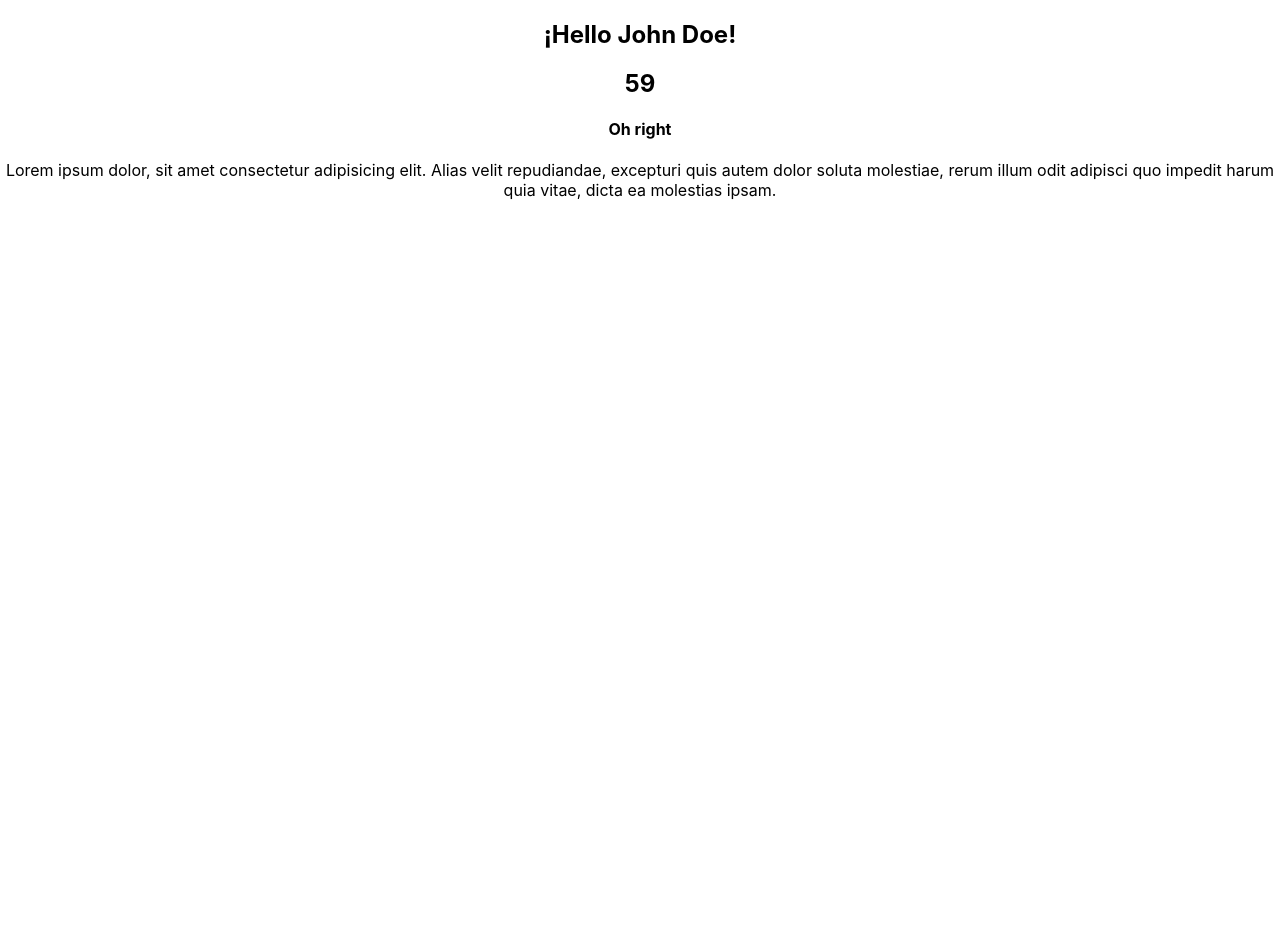
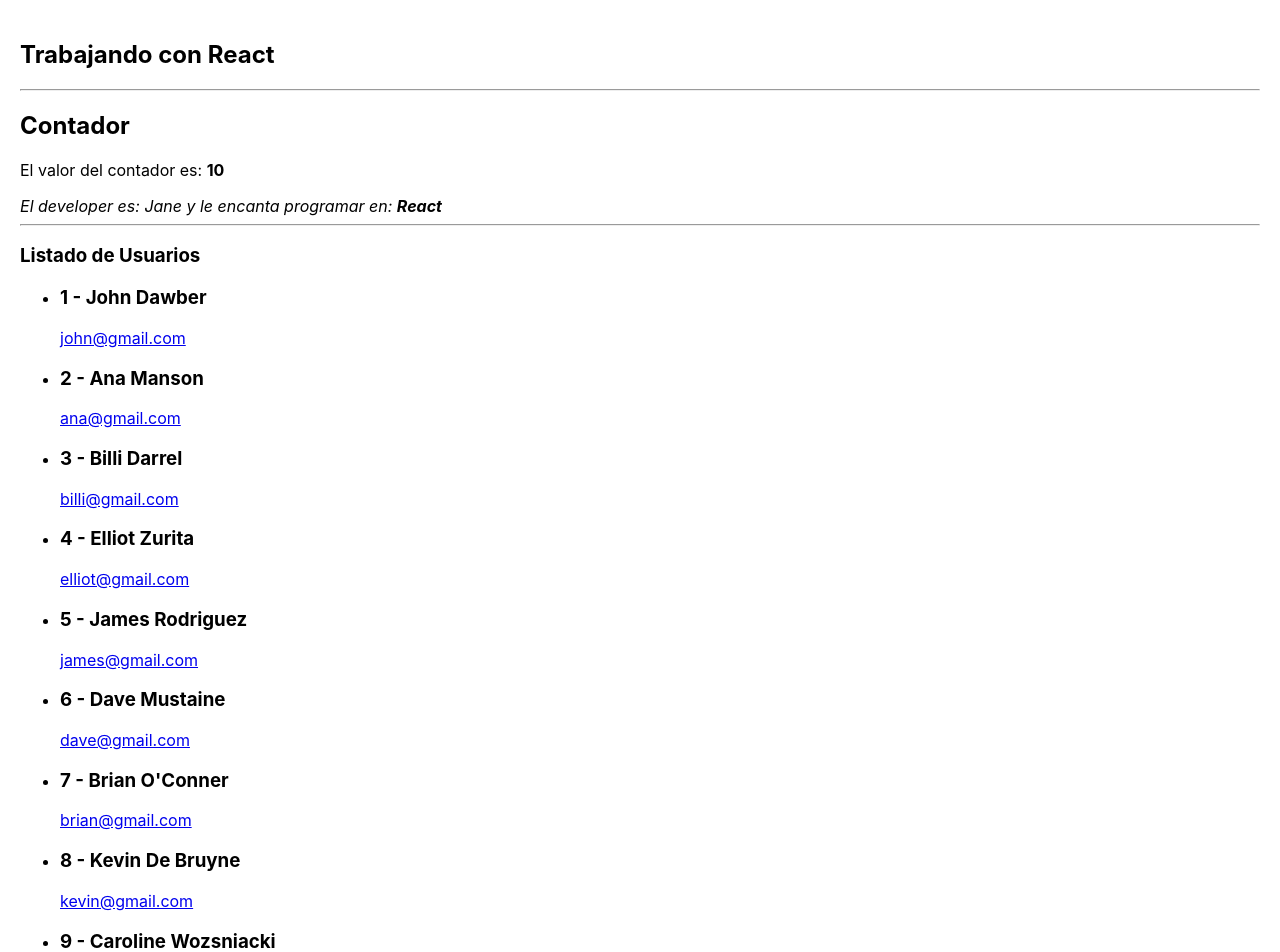
Before and after one commit to Elias-Zurita/learningReactTFSD, a React (Create React App) app: page / in a window 1280 px wide. Shown: the top 952 px of the page. Before the commit the page ends 800 px from the top, so only its background shows below. Built offline with nearby package versions, Linux system fonts and the light colour scheme.

Commit message:
ciclo de vida

```diff
--- a/package.json
+++ b/package.json
@@ -6,6 +6,7 @@
     "@testing-library/jest-dom": "^5.17.0",
     "@testing-library/react": "^13.4.0",
     "@testing-library/user-event": "^13.5.0",
+    "prop-types": "^15.8.1",
     "react": "^18.2.0",
     "react-dom": "^18.2.0",
     "react-scripts": "5.0.1",
--- a/src/App.css
+++ b/src/App.css
@@ -1,7 +1,3 @@
-.App {
-  text-align: center;
-}
-
 .App-logo {
   height: 40vmin;
   pointer-events: none;
--- a/src/App.js
+++ b/src/App.js
@@ -1,13 +1,18 @@
 import './App.css';
 
 // Importar el componente
-import Saludo from './components/Saludo'; // No requiere Saludo extension por que babel lo hace solo
+import Gretting from "./components/Gretting"; // No requiere el componente extension por que babel lo hace solo
+import Users from "./components/Users";
+import Counter from "./components/Counter";
+import Button from "./components/Button";
+import USERS_DATA from "./data/users.json";
 
-function App(){
-    const age = 50; // declaro age
+function App(){ // Aca utilizo los componentes que quiero renderizar.
     return(
-        <div className='App'>
-            {age > 10 ? <Saludo/> : "" }
+        <div className="App">
+            <Gretting text={"Trabajando con React"}/>
+            <Counter subject="React" developerName="Jane" />
+            <Users usersList={USERS_DATA}/>
         </div>
     )
 }
--- /dev/null
+++ b/src/components/Button.jsx
@@ -0,0 +1,7 @@
+const Button = ({text}) => {
+    return (
+        <button>{text}</button>
+    )
+}
+
+export default Button;
--- /dev/null
+++ b/src/components/Counter.jsx
@@ -0,0 +1,38 @@
+import { Component } from "react"; // Cuando necesito Component se coloca entre llaves {}
+
+class Counter extends Component {
+    constructor(props){
+        super(props); // Permite que la app funcione, ya que es constructor del componente padre
+        this.state = {
+            initialValue: 10,
+            developer: this.props.developerName,
+
+        }
+    }
+
+    componentDidMount(){ // Cuando el componente se monta se ejecuta este metodo, cuando se renderiza
+        console.log("%c Se monto el componente " , "background: red");
+    }
+    componentDidUpdate(){ // Cuando el componente se actualiza su estado, si cambia algo
+        console.log("%c Se actualizó el componente ", "background: yellow");
+    }
+    componentWillUnmount(){ // Cuando el componente se desmonta
+        console.log("%c Se desmontó el componente ", "background: blue");
+    }
+
+    render() {
+        const {initialValue,developer} = this.state;
+        const {subject} = this.props;
+        return (
+            <>
+                <hr />
+                <h2>Contador</h2>
+                <p>El valor del contador es: <strong>{ initialValue }</strong></p>
+                <em>El developer es: {developer} y le encanta programar en: <strong>{subject}</strong></em>
+                <hr />
+            </>
+        )
+    }
+}
+
+export default Counter;
--- /dev/null
+++ b/src/components/Gretting.jsx
@@ -0,0 +1,20 @@
+import PropTypes from "prop-types";
+
+function Gretting({text, children}) {
+    return (
+        <>
+            <h2 className="title">{text}</h2>
+            {children}
+        </>
+    )
+}
+
+Gretting.propTypes = {
+    text: PropTypes.string
+}
+
+Gretting.defaultProps = {
+    text: "Valor generico"
+}
+
+export default Gretting ;
--- a/src/components/Saludo.jsx
+++ /dev/null
@@ -1,13 +0,0 @@
-function Saludo(){
-    const user = "John Doe"
-    return (
-        <>
-            <h2 className="title">¡Hello {user}!</h2>
-            <h2>{8+51}</h2>
-            {350 > 200 ? <h4>Oh right</h4> : <h3>Yeeah Buddy</h3> }
-            <p>Lorem ipsum dolor, sit amet consectetur adipisicing elit. Alias velit repudiandae, excepturi quis autem dolor soluta molestiae, rerum illum odit adipisci quo impedit harum quia vitae, dicta ea molestias ipsam.</p>
-        </>
-    )
-}
-
-export default Saludo;
--- /dev/null
+++ b/src/components/UserData.jsx
@@ -0,0 +1,21 @@
+import PropTypes from "prop-types";
+
+const UserData = ({ oneUser }) => {
+    return (
+        <li>
+            <h3>{`${oneUser.id} - ${oneUser.firstName} ${oneUser.lastName}`}</h3>
+            <a href={oneUser.email}>{oneUser.email}</a>
+        </li>
+    )
+}
+
+UserData.propTypes = {
+    oneUser: PropTypes.shape({
+        id: PropTypes.number,
+        firstName: PropTypes.string,
+        lastName: PropTypes.string,
+        email: PropTypes.string,
+    }).isRequired,
+}
+
+export default UserData;
--- /dev/null
+++ b/src/components/Users.jsx
@@ -0,0 +1,30 @@
+import PropTypes from "prop-types";
+import UserData from "./UserData";
+
+const Users = ({usersList}) => {
+    return (
+        <>
+            <h3>Listado de Usuarios</h3>
+            {usersList.length == 0 && <h4>No hay usuarios para mostrar</h4>}
+            {usersList.length > 0 && (
+                <ul>
+                    {usersList.map(user => <UserData key={user.id} oneUser={user}/>)}
+                </ul>
+            )}
+
+        </>
+    )
+}
+
+Users.propTypes = {
+    usersList: PropTypes.arrayOf(
+        PropTypes.shape({
+            id: PropTypes.number,
+            firstName: PropTypes.string,
+            lastName: PropTypes.string,
+            email: PropTypes.string
+        })
+    )
+}
+
+export default Users
--- /dev/null
+++ b/src/data/users.json
@@ -0,0 +1,61 @@
+[{
+        "id": 1,
+        "firstName": "John",
+        "lastName": "Dawber",
+        "email": "john@gmail.com"
+    },
+    {
+        "id": 2,
+        "firstName": "Ana",
+        "lastName": "Manson",
+        "email": "ana@gmail.com"
+    },
+    {
+        "id": 3,
+        "firstName": "Billi",
+        "lastName": "Darrel",
+        "email": "billi@gmail.com"
+    },
+    {
+        "id": 4,
+        "firstName": "Elliot",
+        "lastName": "Zurita",
+        "email": "elliot@gmail.com"
+    },
+    {
+        "id": 5,
+        "firstName": "James",
+        "lastName": "Rodriguez",
+        "email": "james@gmail.com"
+    },
+    {
+        "id": 6,
+        "firstName": "Dave",
+        "lastName": "Mustaine",
+        "email": "dave@gmail.com"
+    },
+    {
+        "id": 7,
+        "firstName": "Brian",
+        "lastName": "O'Conner",
+        "email": "brian@gmail.com"
+    },
+    {
+        "id": 8,
+        "firstName": "Kevin",
+        "lastName": "De Bruyne",
+        "email": "kevin@gmail.com"
+    },
+    {
+        "id": 9,
+        "firstName": "Caroline",
+        "lastName": "Wozsniacki",
+        "email": "caroline@gmail.com"
+    },
+    {
+        "id": 10,
+        "firstName": "Eva",
+        "lastName": "De Dominici",
+        "email": "eva@gmail.com"
+    }
+]
--- a/src/index.css
+++ b/src/index.css
@@ -5,6 +5,7 @@ body {
     sans-serif;
   -webkit-font-smoothing: antialiased;
   -moz-osx-font-smoothing: grayscale;
+  padding: 20px;
 }
 
 code {
```
Also changed, not shown: src/ejemplo-classes.js (added, +23 -0 lines), 1 other file (tests, documents, lock files or other folders).
